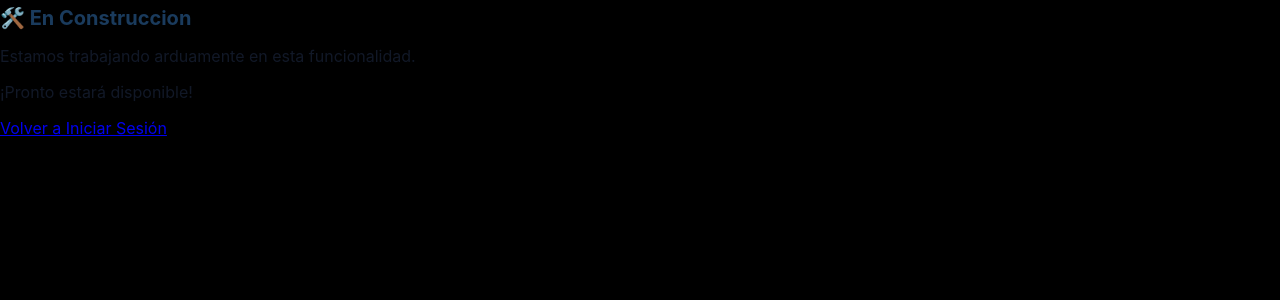
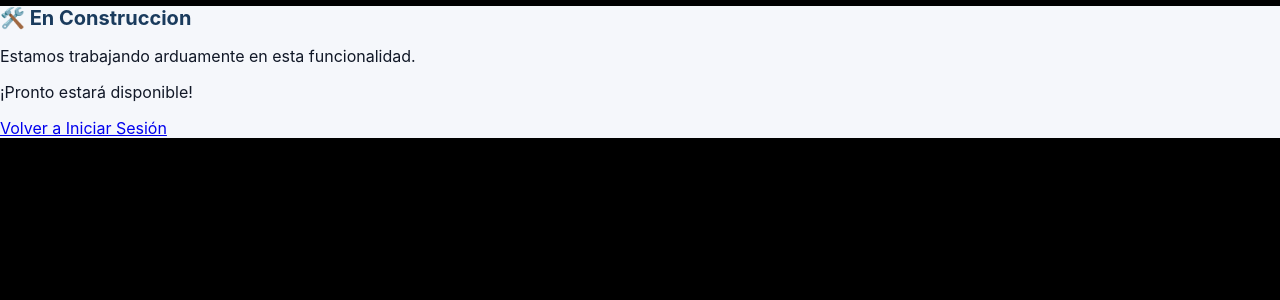
Before and after one commit to devMilo031/app-mobile-formulacion, a Flask app: page /olvide-contrasena in a window 1280 px wide. Shown: the top 300 px of the page. Run offline with Flask 3, Linux system fonts and the light colour scheme.

Commit message:
css style

```diff
--- a/static/css/style.css
+++ b/static/css/style.css
@@ -1,6 +1,7 @@
 :root{--primary:#1A3B5D;--bg:#F5F7FB;--card:#FFFFFF;--green:#28A745;--orange:#FD7E14;--blue:#2F80ED;--muted:#6b7280;}
 *{box-sizing:border-box}
-body{margin:0;font-family:Inter,Roboto,Arial,sans-serif;background:#000;color:#111827}
+html{background-color: #000;}
+body{margin:0;font-family:Inter,Roboto,Arial,sans-serif;background:var(--bg);color:#111827}
 .layout{display:flex;min-height:100vh;max-width:425px;background:var(--bg);}
 .sidebar{width:280px;background:#0f2740;color:#fff;padding:24px 18px;transition:transform 0.3s ease;position:fixed;left:0;top:0;bottom:0;z-index:1000}
 .sidebar.hidden{transform:translateX(-100%)}
```
